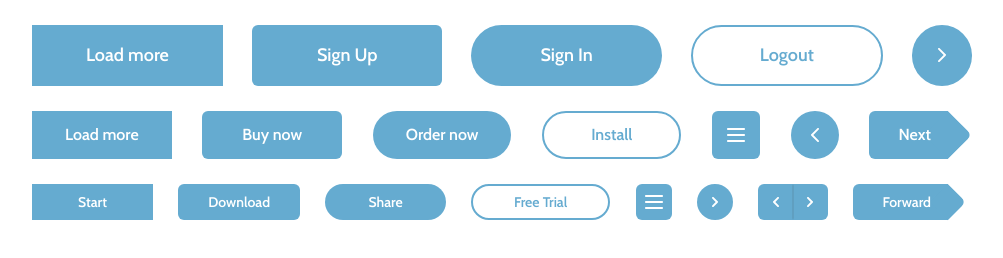
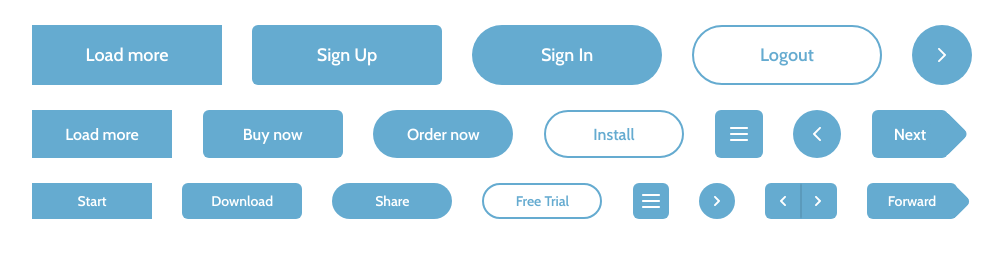
Before and after one commit to denyszabudskyi/denyszabudskyi.github.io, a website: page base/build/index.html in a window 1280 px wide. Shown: the whole page, without its empty margins (138-1141 px from the left). Drawn offline with nearby package versions, Linux system fonts and the light colour scheme.

Commit message:
add new button

```diff
--- a/base/build/css/main.css
+++ b/base/build/css/main.css
@@ -1,6 +1,10 @@
 * {
   -webkit-box-sizing: border-box;
           box-sizing: border-box; }
+
+a {
+  color: #fff;
+  text-decoration: none; }
 
 .container {
   max-width: 940px;
@@ -29,135 +33,125 @@
   vertical-align: middle;
   text-align: center;
   cursor: pointer;
-  text-decoration: none;
-  border: 2px solid transparent;
-  padding: 13px 31px;
-  border-radius: 0; }
+  min-width: 140px;
+  height: 48px;
+  padding: 14px;
+  background: #65abd0;
+  color: #fff;
+  -webkit-transition-duration: 1s;
+          transition-duration: 1s;
+  border: 2px solid transparent; }
 
 .button:hover {
-  background: #24aa98;
+  background: #77bfe5;
   color: #fff; }
-
-.button_primary {
-  background-color: #65abd0;
-  color: #fff; }
-
-.button_white {
-  background-color: #fff;
-  color: #65abd0;
-  border: 2px solid #65abd0; }
 
 .button_large {
   font-size: 18px;
-  padding: 18px 52px; }
+  min-width: 190px;
+  height: 60px;
+  padding: 18px; }
 
-.button_small {
+.button-small {
+  min-width: 120px;
+  height: 36px;
   font-size: 14px;
-  padding: 8px 44px; }
-
-.button_radius-small {
-  padding: 8px 28px; }
-
-.button_round-small {
-  padding: 8px 41px; }
+  padding: 8px; }
 
 .button_radius {
   border-radius: 6px; }
 
+.button_round {
+  border-radius: 50px; }
+
+.button_circle {
+  border-radius: 50%;
+  min-width: 48px;
+  padding: 0; }
+
+.button_circle-large {
+  min-width: 60px;
+  height: 60px;
+  padding: 0; }
+
 .button_circle-small {
-  padding: 11px 13px; }
+  min-width: 36px;
+  height: 36px; }
+
+.button_reverse {
+  border: 2px solid #65abd0;
+  background: #fff;
+  color: #65abd0; }
+
+.button_burger {
+  min-width: 48px;
+  padding: 0; }
 
 .button_burger-small {
-  padding: 9px 7px; }
+  min-width: 36px;
+  height: 36px;
+  padding: 0; }
 
-.button_round {
-  border-radius: 1000px; }
+.button_arrow {
+  position: relative;
+  min-width: 76px;
+  z-index: 1;
+  margin-right: 24px; }
 
-.button_circle {
-  border-radius: 50%; }
-
-.button_small-nav {
-  padding: 10px 13px; }
-
-.button_small-nav-left {
-  border-left: 1px solid rgba(56, 55, 55, 0.1);
-  border-radius: 0px 6px 6px 0px; }
-
-.button_small-nav-right {
-  border-right: 1px solid rgba(56, 55, 55, 0.1);
-  border-radius: 6px 0px 0px 6px; }
-
-.button_round-large {
-  padding-left: 67px;
-  padding-right: 67px; }
-
-.button_radius-large {
-  padding-left: 63px;
-  padding-right: 63px; }
-
-.button_radius-base {
-  padding-left: 38px;
-  padding-right: 38px; }
-
-.button_circle-large {
-  padding: 21px 24px; }
-
-.button_round-base {
-  padding-left: 47px;
-  padding-right: 47px; }
-
-.button_burger-base {
-  padding: 15px 13px; }
-
-.button_circle-base {
-  padding: 15px 18px; }
-
-.button_right-arrow-base {
-  position: relative;
-  padding-left: 27px;
-  padding-right: 15px;
-  border-radius: 6px 0px 0px 6px;
-  margin-right: 24px;
-  z-index: 1; }
-
-.button_right-arrow-base:after {
+.button_arrow:after {
   content: "";
   position: absolute;
   top: 5px;
-  right: -19px;
+  right: -16px;
   width: 30px;
   height: 30px;
   background: inherit;
   border: inherit;
   border-left-color: transparent;
   border-bottom-color: transparent;
-  border-radius: 0px 6px 0px 0px;
+  border-radius: 6px;
   -webkit-transform: rotate(45deg);
-          transform: rotate(45deg);
+  transform: rotate(45deg);
   z-index: -1; }
 
-.button_right-arrow-small {
+.button_group {
+  display: inline-block; }
+
+.button-nav {
+  min-width: 36px;
+  height: 36px;
+  padding: 0; }
+
+.button-nav:first-child {
+  border-radius: 6px 0px 0px 6px;
+  border-right: 1px solid rgba(0, 0, 0, 0.1);
+  margin-right: -2px; }
+
+.button-nav:last-child {
+  border-radius: 0px 6px 6px 0px;
+  border-left: 1px solid rgba(0, 0, 0, 0.1);
+  margin-left: -2px; }
+
+.button_arrow-small {
   position: relative;
-  padding-left: 27px;
-  padding-right: 15px;
-  border-radius: 6px 0px 0px 6px;
-  margin-right: 24px;
-  z-index: 1; }
+  min-width: 90px;
+  z-index: 1;
+  margin-right: 15px; }
 
-.button_right-arrow-small:after {
+.button_arrow-small:after {
   content: "";
   position: absolute;
   top: 3px;
-  right: -15px;
-  width: 21.5;
-  height: 21.5;
+  right: -11px;
+  width: 23px;
+  height: 23px;
   background: inherit;
   border: inherit;
   border-left-color: transparent;
   border-bottom-color: transparent;
-  border-radius: 0px 6px 0px 0px;
+  border-radius: 6px;
   -webkit-transform: rotate(45deg);
-          transform: rotate(45deg);
+  transform: rotate(45deg);
   z-index: -1; }
 
 /*# sourceMappingURL=main.css.map */
--- a/base/build/index.html
+++ b/base/build/index.html
@@ -14,11 +14,11 @@
 <body>
     <div class="container">
         <div class="row">
-            <a href="#" class="button button_primary  button_large">Load more</a>
-            <button class="button button_large button_radius button_radius-large button_primary" type="button">Sign Up</button>
-            <button class="button button_large button_round  button_round-large  button_primary" type="button">Sign In</button>
-            <button class="button button_large button_round  button_round-large  button_white" type="button">Logout</button>
-            <button class="button button_large button_circle button_circle-large button_primary" type="button">
+            <a href="#" class="button  button_large">Load more</a>
+            <a href="#" class="button  button_large button_radius">Sign Up</a>
+            <a href="#" class="button  button_large button_round">Sign In</a>
+            <a href="#" class="button  button_large button_round button_reverse">Logout</a>
+            <button type="button" class="button button_circle button_circle-large">
                 <svg xmlns="http://www.w3.org/2000/svg" xmlns:xlink="http://www.w3.org/1999/xlink" width="8px" height="14px">
                     <path fill-rule="evenodd" fill="rgb(255, 255, 255)" d="M7.998,7.001 C8.012,7.263 7.928,7.528 7.728,7.728 C7.636,7.820 7.529,7.888 7.416,7.935 L1.623,13.728 C1.250,14.101 0.645,14.101 0.272,13.728 C-0.101,13.355 -0.101,12.750 0.272,12.377 L5.649,7.000 L0.272,1.622 C-0.101,1.249 -0.101,0.645 0.272,0.272 C0.645,-0.102 1.249,-0.102 1.622,0.272 L7.413,6.062 C7.528,6.109 7.635,6.178 7.728,6.272 C7.929,6.472 8.013,6.739 7.998,7.001 Z"
                     />
@@ -26,58 +26,59 @@
             </button>
         </div>
         <div class="row">
-            <a href="#" class="button button_primary">Load more</a>
-            <a href="#" class="button button_radius button_radius-base button_primary">Buy now</a>
-            <a href="#" class="button button_round  button_primary">Order now</a>
-            <a href="#" class="button button_round  button_round-base button_white">Install</a>
-            <button class="button button_radius button_burger-base button_primary" type="button">
+            <a href="#" class="button">Load more</a>
+            <a href="#" class="button button_radius">Buy now</a>
+            <a href="#" class="button button_round">Order now</a>
+            <a href="#" class="button button_round button_reverse">Install</a>
+            <button type="button" class="button button_radius button_burger">
                 <svg xmlns="http://www.w3.org/2000/svg" xmlns:xlink="http://www.w3.org/1999/xlink" width="18px" height="14px">
                     <path fill-rule="evenodd" fill="rgb(255, 255, 255)" d="M17.000,8.000 L1.000,8.000 C0.448,8.000 -0.000,7.552 -0.000,7.000 C-0.000,6.448 0.448,6.000 1.000,6.000 L17.000,6.000 C17.552,6.000 18.000,6.448 18.000,7.000 C18.000,7.552 17.552,8.000 17.000,8.000 ZM17.000,2.000 L1.000,2.000 C0.448,2.000 -0.000,1.552 -0.000,1.000 C-0.000,0.448 0.448,-0.000 1.000,-0.000 L17.000,-0.000 C17.552,-0.000 18.000,0.448 18.000,1.000 C18.000,1.552 17.552,2.000 17.000,2.000 ZM1.000,12.000 L17.000,12.000 C17.552,12.000 18.000,12.448 18.000,13.000 C18.000,13.552 17.552,14.000 17.000,14.000 L1.000,14.000 C0.448,14.000 -0.000,13.552 -0.000,13.000 C-0.000,12.448 0.448,12.000 1.000,12.000 Z"
                     />
                 </svg>
             </button>
-            <button class="button button_large button_circle button_circle-base button_primary" type="button">
+            <button type="button" class="button button_circle">
                 <svg xmlns="http://www.w3.org/2000/svg" xmlns:xlink="http://www.w3.org/1999/xlink" width="8px" height="14px">
                     <path fill-rule="evenodd" fill="rgb(255, 255, 255)" d="M7.728,1.622 L2.351,7.000 L7.728,12.377 C8.101,12.750 8.101,13.355 7.728,13.728 C7.355,14.101 6.750,14.101 6.377,13.728 L0.584,7.935 C0.471,7.888 0.364,7.820 0.272,7.728 C0.072,7.528 -0.012,7.263 0.002,7.001 C-0.013,6.739 0.071,6.472 0.272,6.272 C0.364,6.179 0.472,6.110 0.586,6.063 L6.378,0.272 C6.751,-0.102 7.355,-0.102 7.728,0.272 C8.101,0.644 8.101,1.250 7.728,1.622 Z"
                     />
                 </svg>
             </button>
-            <a href="#" class="button button_right-arrow-base button_primary">Next</a>
+            <button type="button" class="button button_radius button_arrow">Next</button>
         </div>
         <div class="row">
-            <a href="#" class="button button_small button_primary">Start</a>
-            <a href="#" class="button button_small button_radius button_radius-small button_primary">Download</a>
-            <a href="#" class="button button_small button_round  button_round-small button_primary">Share</a>
-            <a href="#" class="button button_small button_round  button_round-small button_white">Free Trial</a>
-            <button class="button button_small button_radius  button_radius button_burger-small button_primary" type="button">
+            <a href="#" class="button button-small">Start</a>
+            <a href="#" class="button button_radius button-small">Download</a>
+            <a href="#" class="button button_round button-small">Share</a>
+            <a href="#" class="button button_round button-small button_reverse">Free Trial</a>
+            <button type="button" class="button button_radius button_burger-small">
                 <svg xmlns="http://www.w3.org/2000/svg" xmlns:xlink="http://www.w3.org/1999/xlink" width="18px" height="14px">
                     <path fill-rule="evenodd" fill="rgb(255, 255, 255)" d="M17.000,8.000 L1.000,8.000 C0.448,8.000 -0.000,7.552 -0.000,7.000 C-0.000,6.448 0.448,6.000 1.000,6.000 L17.000,6.000 C17.552,6.000 18.000,6.448 18.000,7.000 C18.000,7.552 17.552,8.000 17.000,8.000 ZM17.000,2.000 L1.000,2.000 C0.448,2.000 -0.000,1.552 -0.000,1.000 C-0.000,0.448 0.448,-0.000 1.000,-0.000 L17.000,-0.000 C17.552,-0.000 18.000,0.448 18.000,1.000 C18.000,1.552 17.552,2.000 17.000,2.000 ZM1.000,12.000 L17.000,12.000 C17.552,12.000 18.000,12.448 18.000,13.000 C18.000,13.552 17.552,14.000 17.000,14.000 L1.000,14.000 C0.448,14.000 -0.000,13.552 -0.000,13.000 C-0.000,12.448 0.448,12.000 1.000,12.000 Z"
                     />
                 </svg>
             </button>
-            <button class="button button_small button_large button_circle button_circle-small button_primary" type="button">
+            <button type="button" class="button button_circle button_circle-small">
                 <svg xmlns="http://www.w3.org/2000/svg" xmlns:xlink="http://www.w3.org/1999/xlink" width="6px" height="10px">
                     <path fill-rule="evenodd" fill="rgb(255, 255, 255)" d="M5.728,5.727 C5.636,5.820 5.528,5.889 5.414,5.936 L1.622,9.727 C1.249,10.100 0.645,10.100 0.272,9.727 C-0.101,9.354 -0.101,8.749 0.272,8.377 L3.649,4.999 L0.272,1.622 C-0.101,1.249 -0.101,0.644 0.272,0.271 C0.645,-0.102 1.250,-0.102 1.623,0.271 L5.415,4.063 C5.529,4.110 5.635,4.178 5.728,4.271 C5.928,4.471 6.012,4.736 5.998,4.998 C6.013,5.260 5.929,5.527 5.728,5.727 Z"
                     />
                 </svg>
             </button>
-            <div class="button-group">
-                <button type="button" class="button button_small-nav  button_small-nav-right  button_primary">
+            <div class="button_group">
+                <button type="button" class="button button-nav">
                     <svg xmlns="http://www.w3.org/2000/svg" xmlns:xlink="http://www.w3.org/1999/xlink" width="6px" height="10px">
                         <path fill-rule="evenodd" fill="rgb(255, 255, 255)" d="M5.728,1.622 L2.351,5.000 L5.728,8.377 C6.101,8.750 6.101,9.355 5.728,9.728 C5.355,10.101 4.750,10.101 4.377,9.728 L0.584,5.935 C0.471,5.888 0.364,5.820 0.272,5.728 C0.072,5.528 -0.012,5.263 0.002,5.001 C-0.013,4.739 0.071,4.472 0.272,4.271 C0.365,4.178 0.472,4.109 0.587,4.062 L4.377,0.271 C4.750,-0.102 5.355,-0.102 5.728,0.271 C6.101,0.644 6.101,1.249 5.728,1.622 Z"
                         />
                     </svg>
                 </button>
-                <button type="button" class="button button_small-nav button_small-nav-left button_primary">
+                <button type="button" class="button button-nav">
                     <svg xmlns="http://www.w3.org/2000/svg" xmlns:xlink="http://www.w3.org/1999/xlink" width="6px" height="10px">
                         <path fill-rule="evenodd" fill="rgb(255, 255, 255)" d="M5.728,5.727 C5.636,5.820 5.528,5.889 5.414,5.936 L1.622,9.727 C1.249,10.100 0.645,10.100 0.272,9.727 C-0.101,9.354 -0.101,8.749 0.272,8.377 L3.649,4.999 L0.272,1.622 C-0.101,1.249 -0.101,0.644 0.272,0.271 C0.645,-0.102 1.250,-0.102 1.623,0.271 L5.415,4.063 C5.529,4.110 5.635,4.178 5.728,4.271 C5.928,4.471 6.012,4.736 5.998,4.998 C6.013,5.260 5.929,5.527 5.728,5.727 Z"
                         />
                     </svg>
                 </button>
             </div>
-            <a href="#" class="button button_small button_right-arrow-small  button_primary">Forward</a>
+            <button type="button" class="button  button-small button_radius button_arrow-small">Forward</button>
         </div>
     </div>
+
 </body>
 
 </html>
```
Also changed, not shown: 1 other file.
